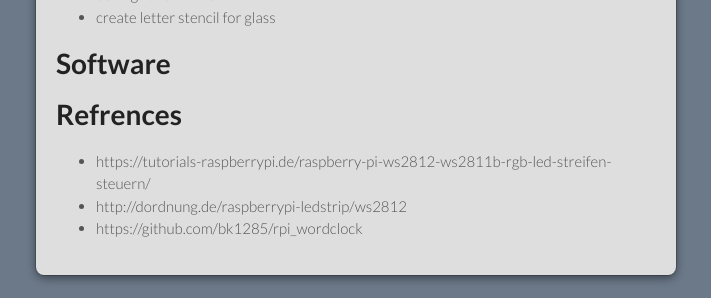
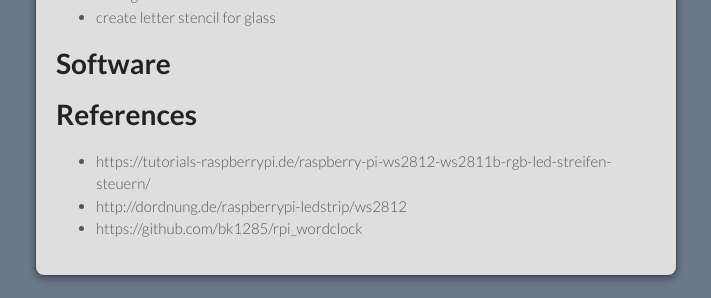
Before and after one commit to thomcz/word-clock, a Jekyll site: the page built from docs/index.md, in a window 1280 px wide. Shown: the part 1915-2213 px from the top of the page, without its empty margins (284-995 px from the left). Built offline with Jekyll 4.4.1, drawn with Linux system fonts in a browser that asks for light colours; our own code applies the rules of GitHub Pages for plain Markdown files.

Commit message:
Update index.md

```diff
--- a/docs/index.md
+++ b/docs/index.md
@@ -43,7 +43,7 @@ python python/examples/strandtest.py
 
 # Software
 
-# Refrences
+# References
 - https://tutorials-raspberrypi.de/raspberry-pi-ws2812-ws2811b-rgb-led-streifen-steuern/
 - http://dordnung.de/raspberrypi-ledstrip/ws2812
 - https://github.com/bk1285/rpi_wordclock
```
